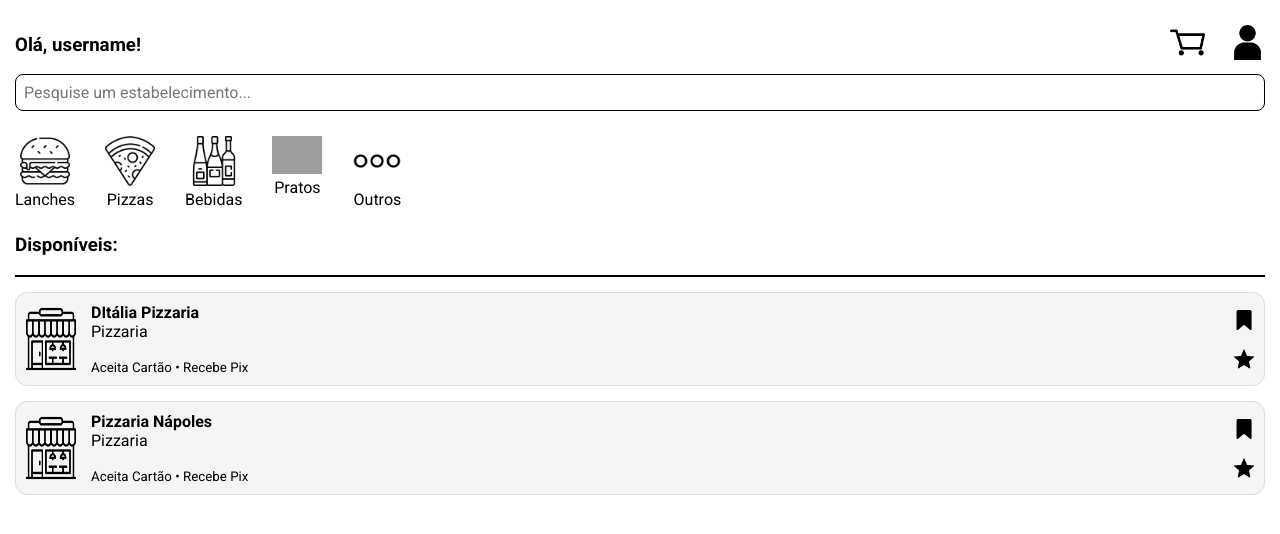
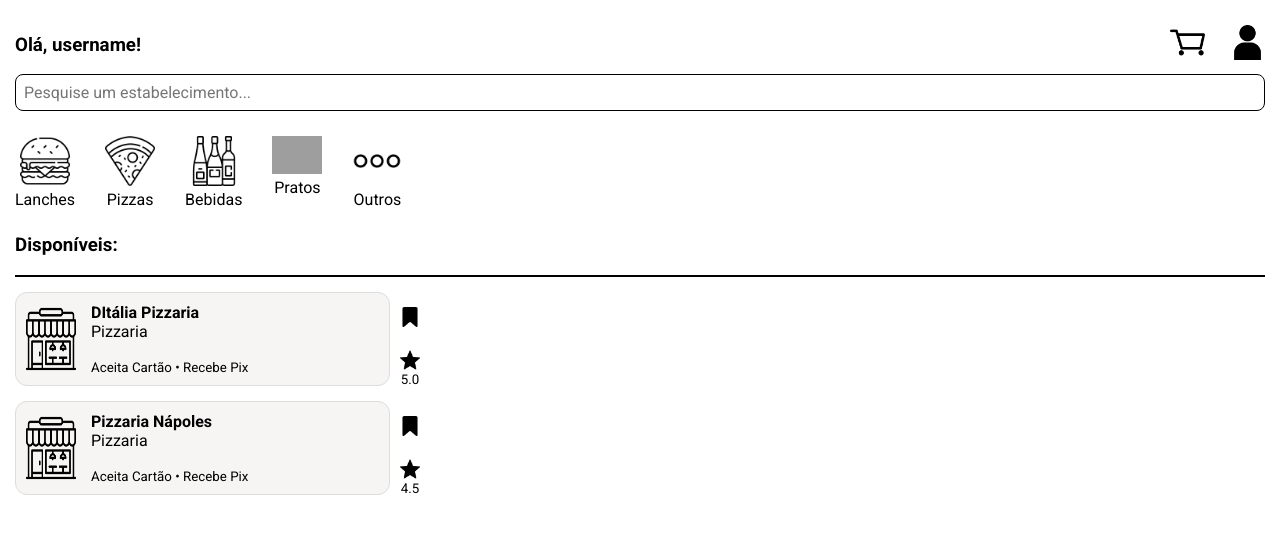
Before and after one commit to LUC4SMELLO/BaoDMais, a Flask app: page /pagina_inicial in a window 1280 px wide. Shown: the top 534 px of the page. Run offline with Flask 3, Linux system fonts and the light colour scheme; data comes from the database, SQL or seed files in the repository; grey boxes are pictures that could not be loaded.

Commit message:
feat: diminuindo tamanho do card-estabelecimento

```diff
--- a/static/css/pagina_inicial.css
+++ b/static/css/pagina_inicial.css
@@ -61,7 +61,14 @@ hr {
     text-decoration: none;
     color: inherit;
     display: block;
+    max-width: 375px;
     width: 100%;
+}
+
+.container-card {
+    display: flex;
+    align-items: center; /* alinha verticalmente */
+    gap: 10px;
 }
 
 .card-estabelecimento {
@@ -102,6 +109,7 @@ hr {
 .icones-direita {
     display: flex;
     flex-direction: column;
+    gap: 2px;
 }
 
 .texto-estabelecimento {
--- a/templates/pagina_inicial.html
+++ b/templates/pagina_inicial.html
@@ -46,6 +46,8 @@
         </div>
 
         {% for estabelecimento in estabelecimentos %}
+        <div class="container-card">
+
             <a href="{{ url_for('estabelecimento.estabelecimento') }}" class="card-link">
             <div class="card-estabelecimento">
                 <div class="informacoes-estabelecimento">
@@ -58,16 +60,19 @@
                             <small>Aceita Cartão • Recebe Pix</small>
                         </div>
                     </div>
+                </div>
+            </div>
+            </a>
 
             <!-- Grupo da Direita -->
             <div class="icones-direita">
                 <img src="{{ url_for('static', filename='images/favorito_black.png') }}" width="20" height="20" alt="Favoritar">
                 <br>
                 <img src="{{ url_for('static', filename='images/estrela_black.png') }}" width="20" alt="Avaliação">
+                <small>{{ estabelecimento[3] }}</small>
             </div>
+
         </div>
-        </div>
-        </a>
         {% endfor %}
 
     </div>
```
Lines whose indentation alone changed are shown as unchanged.
